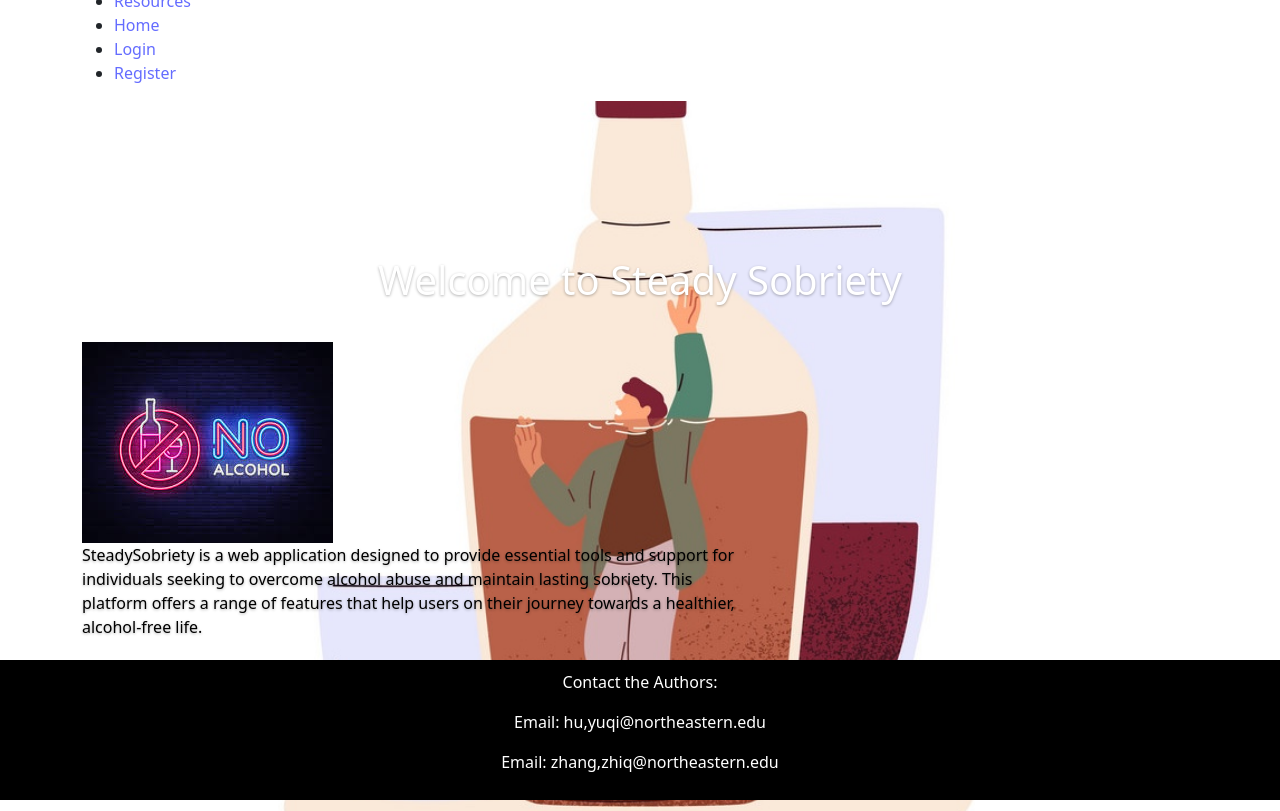
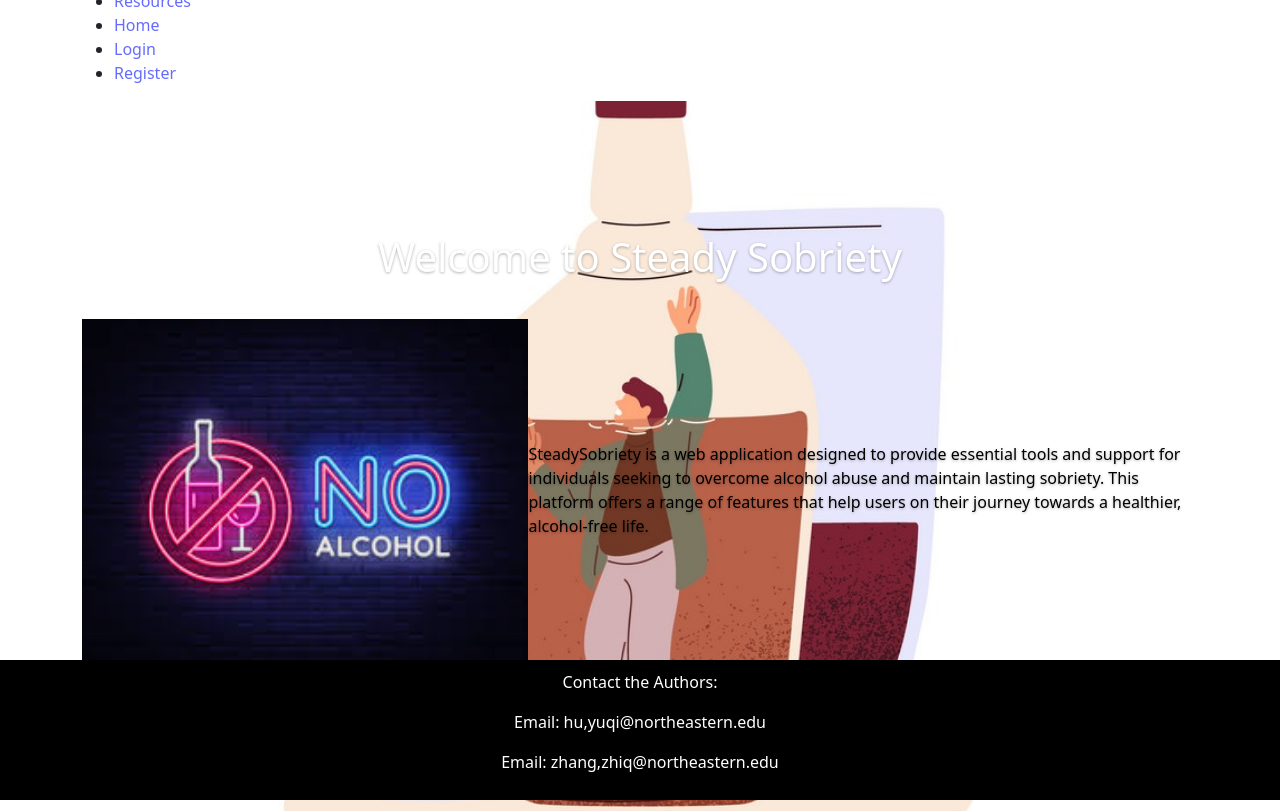
Before and after one commit to yuqihu1103/SteadySobriety, a React (Vite) app in the folder front/: page / in a window 1280 px wide. Built offline with nearby package versions, Linux system fonts and the light colour scheme.

Commit message:
make the intro text to right

```diff
--- a/front/src/IntroScreen.css
+++ b/front/src/IntroScreen.css
@@ -4,6 +4,14 @@ html {
   height: 100%;
   margin: 0;
   padding: 0;
+}
+
+/* Make sure content-wrapper is the flex container */
+.content-wrapper {
+  display: flex;
+  align-items: center;
+  justify-content: space-between; /* Adjust this as needed */
+  width: 100%; /* Take up full width of the parent container */
 }
 
 /* Main container with a background image */
@@ -48,15 +56,16 @@ html {
 
 /* Image styling within the content */
 .main-photo {
-  max-width: 40%;
+  width: 40%; /* Adjust the width as needed */
   height: auto;
+  /* You can add margin-right here if needed */
 }
 
 /* Text content styling */
 .intro-text {
   color: black;
-  max-width: 60%;
-  font-size: 1rem;
+  width: 60%; /* Adjust the width as needed */
+  /* Add padding or margin as needed for spacing */
 }
 
 /* Footer styling, placing contact info at the bottom */
--- a/front/src/IntroScreen.jsx
+++ b/front/src/IntroScreen.jsx
@@ -6,8 +6,9 @@ const IntroScreen = () => {
     <div className="intro-screen">
       <h1 className="intro-heading">Welcome to Steady Sobriety</h1>
       <div className="content-wrapper">
+        {" "}
+        {/* This should be the flex container */}
         <img src="quitDrinking.jpg" alt="Main" className="main-photo" />
-        <div className="intro-content">
         <p className="intro-text">
           SteadySobriety is a web application designed to provide essential
           tools and support for individuals seeking to overcome alcohol abuse
@@ -15,7 +16,6 @@ const IntroScreen = () => {
           features that help users on their journey towards a healthier,
           alcohol-free life.
         </p>
-        </div>
       </div>
       <footer className="intro-footer">
         <p>Contact the Authors:</p>
```
Lines whose indentation alone changed are shown as unchanged.
